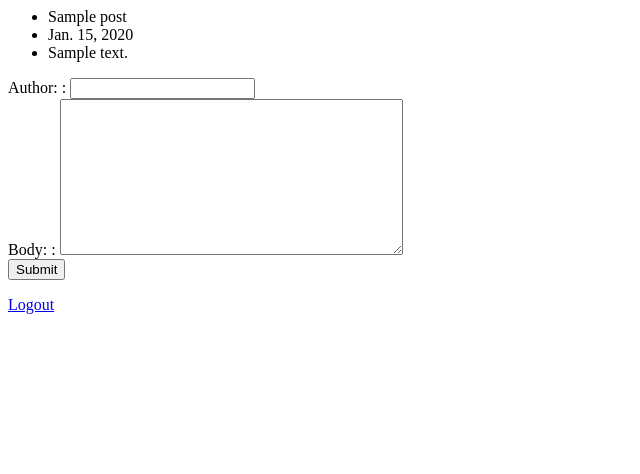
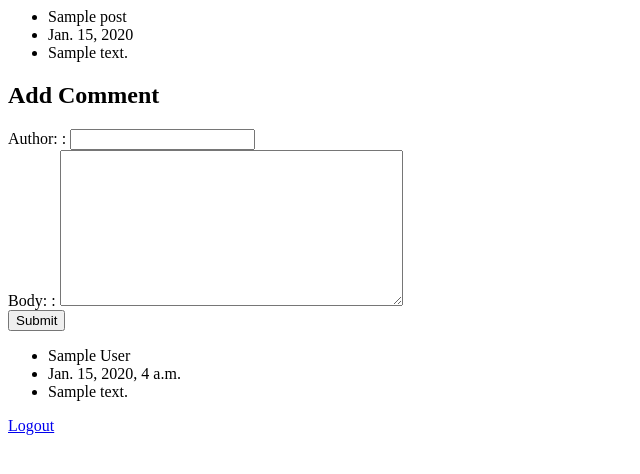
Before and after one commit to parlarjb/toy_blog, a Django app: a page that uses toy_blog/templates/base.html in a window 1280 px wide. Shown: the top 474 px of the page, without its empty margins (0-640 px from the left). Run offline with Django 3.2, Linux system fonts and the light colour scheme; tables that the repository leaves empty hold one stand-in row (values such as "Sample post"); parts of the project's set-up code (start-up, migrations or seed data) failed here and were passed over; some libraries are stand-ins or nearby versions.

Commit message:
Added a bit of CSS and some hidden fields for the first steps of threaded comments

```diff
--- a/blog/templates/blog/detail.html
+++ b/blog/templates/blog/detail.html
@@ -9,15 +9,30 @@
 
 <form action="/comments/post/{{slug}}/" method="post">
     {% csrf_token %}
-
+    <h2>Add Comment</h2>
     {{ comment_form.non_field_errors}}
     {% for field in comment_form %}
-        <div>
-            {{field.errors}}
-            {{field.label_tag}} : {{field}}
-        </div>
+        {% if field.is_hidden %}
+            <div>{{field}}</div>
+        {% else %}
+            <div>
+                {{field.errors}}
+                {{field.label_tag}} : {{field}}
+            </div>
+        {% endif %}
     {% endfor %}
     <input type="submit"/>
 </form>
 
+{% if comments %}
+    {% for comment in comments %}
+    <div class="comment" >
+        <ul>
+            <li>{{comment.author}}</li>
+            <li>{{comment.date_time}}</li>
+            <li>{{comment.body}}</li>
+        </ul>
+    </div>
+    {% endfor %}
+{% endif %}
 {% endblock %}
--- a/blog/views.py
+++ b/blog/views.py
@@ -82,6 +82,8 @@ def delete_post(request, slug):
     return render(request, 'blog/delete_post.html', {'post':post, 'path':request.get_full_path})
 
 def detail(request, slug):
-    p = get_object_or_404(Post, slug=slug)
+    post = get_object_or_404(Post, slug=slug)
     comment_form = CommentForm()
-    return render(request, 'blog/detail.html', {'post':p, 'comment_form':comment_form, 'slug':slug})
+    comments = post.comment_set.all().order_by('date_time')
+    context = {'post':post, 'comment_form':comment_form, 'slug':slug, 'comments':comments}
+    return render(request, 'blog/detail.html', context)
--- a/comments/forms.py
+++ b/comments/forms.py
@@ -6,3 +6,4 @@ MAX_LENGTH = getattr(settings, "MAX_COMMENT_NAME_LENGTH", 128)
 class CommentForm(forms.Form):
     author = forms.CharField(max_length=MAX_LENGTH)
     body = forms.CharField(widget=forms.Textarea)
+    parent = forms.CharField(widget=forms.HiddenInput)
--- a/toy_blog/settings.py
+++ b/toy_blog/settings.py
@@ -78,6 +78,7 @@ STATICFILES_DIRS = (
     # Put strings here, like "/home/html/static" or "C:/www/django/static".
     # Always use forward slashes, even on Windows.
     # Don't forget to use absolute paths, not relative paths.
+    PROJECT_DIR.child("static"),
 )
 
 # List of finder classes that know how to find static files in
--- a/toy_blog/templates/base.html
+++ b/toy_blog/templates/base.html
@@ -1,4 +1,6 @@
+{% load staticfiles %}
 <link rel="stylesheet" href="http://code.jquery.com/ui/1.10.2/themes/smoothness/jquery-ui.css" />
+<link rel="stylesheet" href="{% static "toy_blog.css" %}" />
 <script src="http://code.jquery.com/jquery-1.9.1.min.js"></script>
 <script src="http://code.jquery.com/jquery-migrate-1.1.1.min.js"></script>
 <script src="http://code.jquery.com/ui/1.10.2/jquery-ui.js"></script>
```
Also changed, not shown: comments/views.py (+6 -2 lines).
